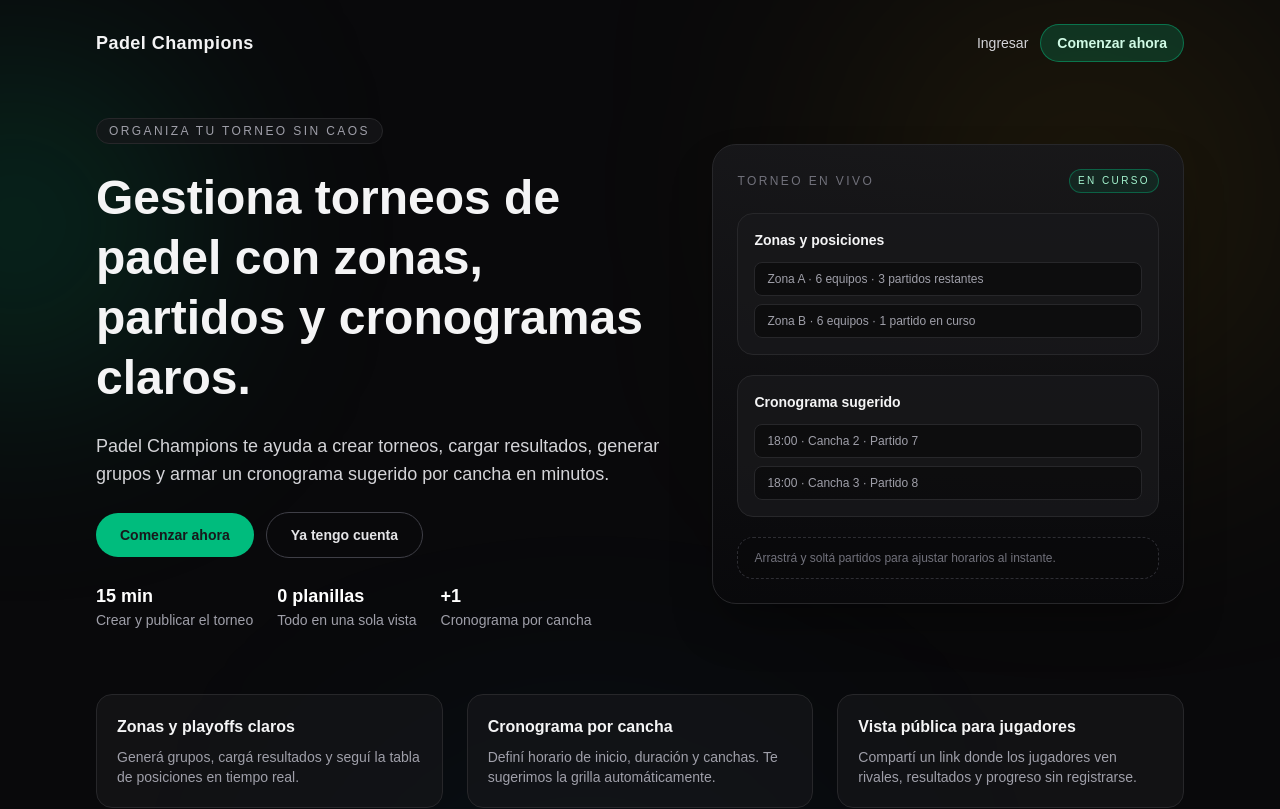
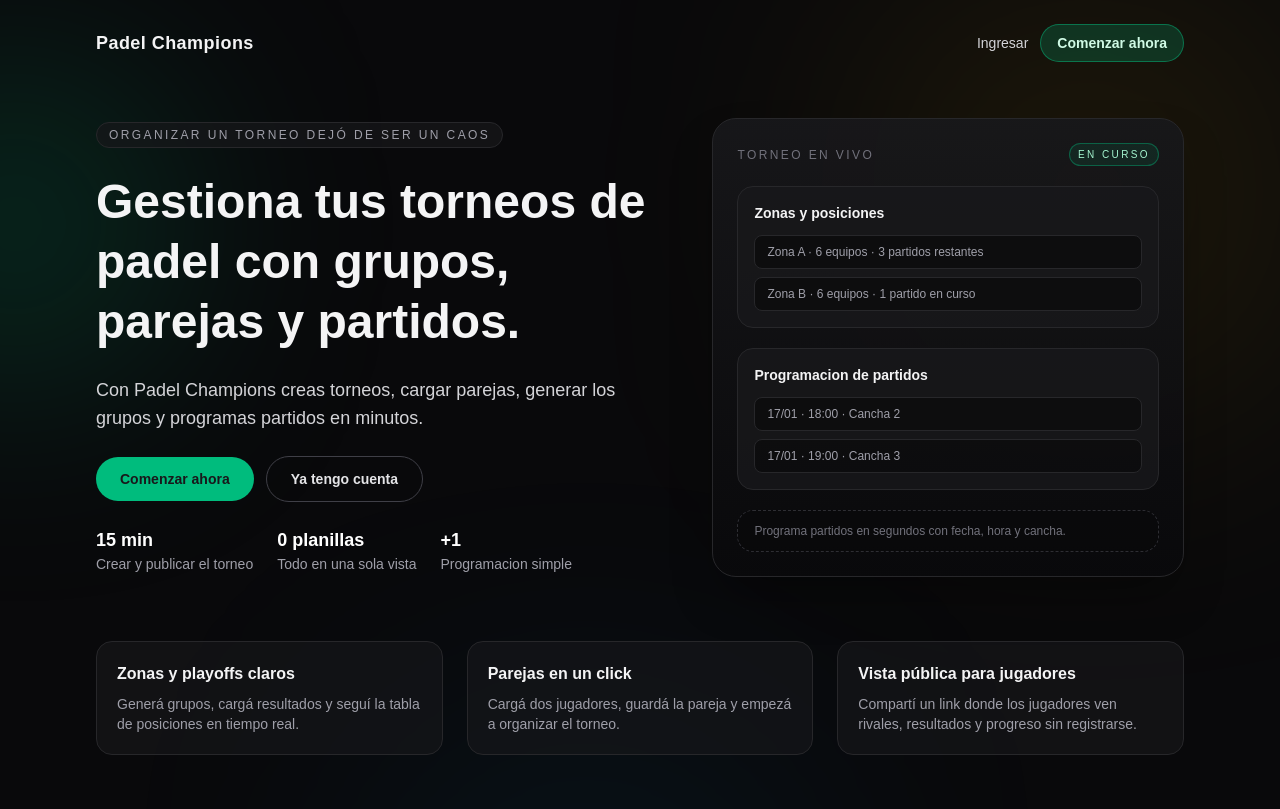
Before and after one commit to pablojrosa/padel_champions-frontend, a Next.js app: page / in a window 1280 px wide. Shown: the top 809 px of the page. Built offline with nearby package versions, Linux system fonts and the light colour scheme.

Commit message:
improve landing

```diff
--- a/app/page.tsx
+++ b/app/page.tsx
@@ -27,14 +27,14 @@
       <section className="relative z-10 mx-auto grid w-full max-w-6xl gap-10 px-4 pb-16 pt-8 md:grid-cols-[1.1fr_0.9fr] md:items-center md:px-8">
         <div className="space-y-6">
           <span className="inline-flex items-center gap-2 rounded-full border border-zinc-800 bg-zinc-900/70 px-3 py-1 text-xs uppercase tracking-[0.2em] text-zinc-400">
-            Organiza tu torneo sin caos
+            Organizar un torneo dejó de ser un caos
           </span>
           <h1 className="text-4xl font-semibold leading-tight md:text-5xl">
-            Gestiona torneos de padel con zonas, partidos y cronogramas claros.
+            Gestiona tus torneos de padel con grupos, parejas y partidos.
           </h1>
           <p className="text-base text-zinc-300 md:text-lg">
-            Padel Champions te ayuda a crear torneos, cargar resultados, generar grupos y
-            armar un cronograma sugerido por cancha en minutos.
+            Con Padel Champions creas torneos, cargar parejas, generar los grupos y
+            programas partidos en minutos.
           </p>
           <div className="flex flex-wrap items-center gap-3">
             <Link
@@ -61,7 +61,7 @@
             </div>
             <div>
               <div className="text-lg font-semibold text-white">+1</div>
-              Cronograma por cancha
+              Programacion simple
             </div>
           </div>
         </div>
@@ -86,18 +86,18 @@
               </div>
             </div>
             <div className="space-y-3 rounded-2xl border border-zinc-800 bg-zinc-900/80 p-4 transition duration-300 hover:-translate-y-1 hover:border-zinc-700 hover:bg-zinc-900/90 hover:shadow-lg hover:shadow-black/30">
-              <div className="text-sm font-semibold text-zinc-100">Cronograma sugerido</div>
+              <div className="text-sm font-semibold text-zinc-100">Programacion de partidos</div>
               <div className="grid gap-2 text-xs text-zinc-400">
                 <div className="rounded-lg border border-zinc-800 bg-zinc-950/70 px-3 py-2">
-                  18:00 · Cancha 2 · Partido 7
+                  17/01 · 18:00 · Cancha 2
                 </div>
                 <div className="rounded-lg border border-zinc-800 bg-zinc-950/70 px-3 py-2">
-                  18:00 · Cancha 3 · Partido 8
+                  17/01 · 19:00 · Cancha 3
                 </div>
               </div>
             </div>
             <div className="rounded-2xl border border-dashed border-zinc-700/70 bg-zinc-950/60 px-4 py-3 text-xs text-zinc-500 transition duration-300 hover:border-emerald-400/40 hover:text-emerald-200">
-              Arrastrá y soltá partidos para ajustar horarios al instante.
+              Programa partidos en segundos con fecha, hora y cancha.
             </div>
           </div>
         </div>
@@ -111,8 +111,8 @@
               body: "Generá grupos, cargá resultados y seguí la tabla de posiciones en tiempo real.",
             },
             {
-              title: "Cronograma por cancha",
-              body: "Definí horario de inicio, duración y canchas. Te sugerimos la grilla automáticamente.",
+              title: "Parejas en un click",
+              body: "Cargá dos jugadores, guardá la pareja y empezá a organizar el torneo.",
             },
             {
               title: "Vista pública para jugadores",
@@ -134,7 +134,7 @@
         <div className="rounded-3xl border border-zinc-800 bg-zinc-900/70 p-8 text-center">
           <h2 className="text-2xl font-semibold">Listo para organizar tu proximo torneo?</h2>
           <p className="mt-2 text-sm text-zinc-400">
-            Crea tu cuenta y arma el torneo con cronograma sugerido en minutos.
+            Crea tu cuenta y arma el torneo con parejas, zonas y partidos en minutos.
           </p>
           <div className="mt-6 flex flex-wrap items-center justify-center gap-3">
             <Link
```
